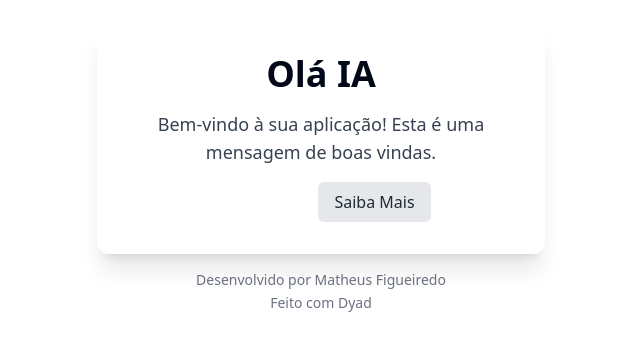
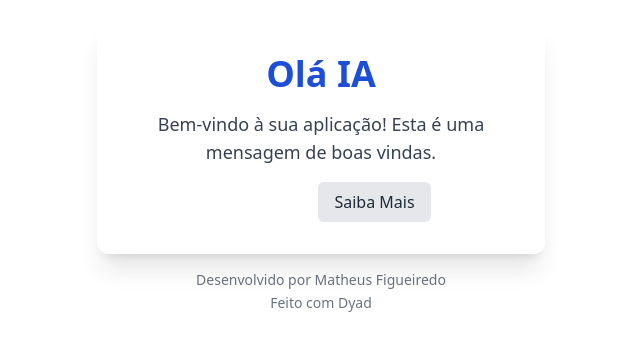
Before and after one commit to CaitSith21/TesteDyad, a React (Vite) app: page / in a window 1280 px wide. Shown: the part 224-574 px from the top of the page, without its empty margins (319-959 px from the left). Built offline with nearby package versions, Linux system fonts and the light colour scheme.

Commit message:
[dyad] Centralized content with prominent blue title styling - wrote 1 file(s)

```diff
--- a/src/pages/Index.tsx
+++ b/src/pages/Index.tsx
@@ -1 +1,27 @@
-import { MadeWithDyad } from "@/components/made-with-dyad"; const Index = () => { return ( <div className="flex flex-col items-center justify-center min-h-screen p-4"> <div className="w-full max-w-md bg-white/90 backdrop-blur-lg rounded-xl shadow-xl p-8 space-y-4"> <h1 className="text-3xl md:text-4xl font-bold text-primary-600 text-center"> Olá IA </h1> <p className="text-lg text-gray-700 text-center"> Bem‑vindo à sua aplicação! Esta é uma mensagem de boas vindas. </p> <div className="flex flex-col sm:flex-row gap-2 justify-center"> <button className="px-4 py-2 bg-primary-600 text-white rounded-md hover:bg-primary-700 transition-colors"> Começar </button> <button className="px-4 py-2 bg-gray-200 text-gray-800 rounded-md hover:bg-gray-300 transition-colors"> Saiba Mais </button> </div> </div> <MadeWithDyad className="mt-6" /> </div> ); }; export default Index;
+import { MadeWithDyad } from "@/components/made-with-dyad";
+
+const Index = () => {
+  return (
+    <div className="flex flex-col items-center justify-center min-h-screen p-4">
+      <div className="w-full max-w-md bg-white/90 backdrop-blur-lg rounded-xl shadow-xl p-8 space-y-4">
+        <h1 className="text-3xl md:text-4xl font-bold text-blue-700 text-center">
+          Olá IA
+        </h1>
+        <p className="text-lg text-gray-700 text-center">
+          Bem‑vindo à sua aplicação! Esta é uma mensagem de boas vindas.
+        </p>
+        <div className="flex flex-col sm:flex-row gap-2 justify-center">
+          <button className="px-4 py-2 bg-primary-600 text-white rounded-md hover:bg-primary-700 transition-colors">
+            Começar
+          </button>
+          <button className="px-4 py-2 bg-gray-200 text-gray-800 rounded-md hover:bg-gray-300 transition-colors">
+            Saiba Mais
+          </button>
+        </div>
+      </div>
+      <MadeWithDyad className="mt-6" />
+    </div>
+  );
+};
+
+export default Index;
```
